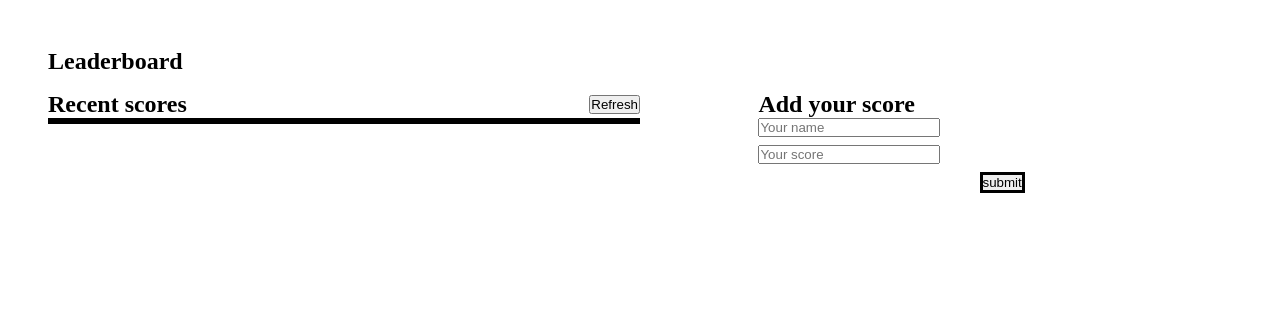
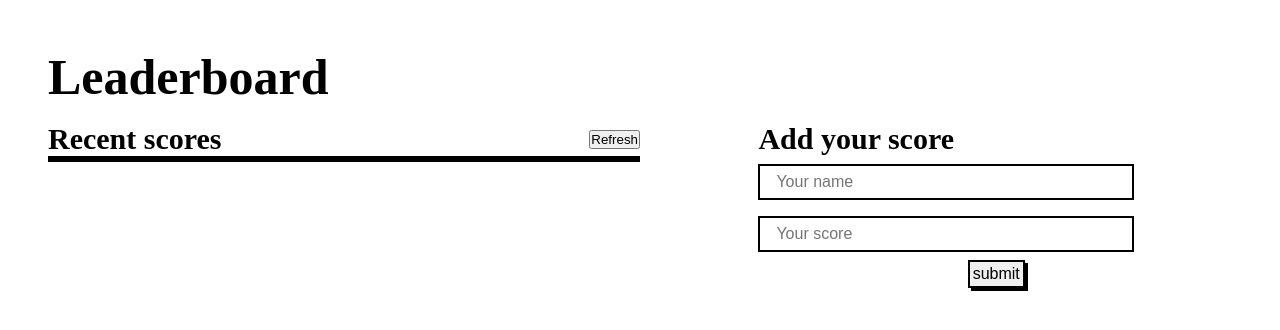
Before and after one commit to francis3400/Leaderboard-app, a website built with webpack: page src/index.html in a window 1280 px wide. Built offline with nearby package versions, Linux system fonts and the light colour scheme.

Commit message:
Update style.css

```diff
--- a/src/style.css
+++ b/src/style.css
@@ -7,7 +7,16 @@ body {
   background-color: #fff;
 }
 
+h1 {
+  font-size: 50px;
+}
+
+span {
+  padding-left: 1rem;
+}
+
 h2 {
+  font-size: 30px;
   margin-right: 1rem;
 }
 
@@ -46,7 +55,8 @@ h2 {
 }
 
 .score {
-  padding: 0 0.5rem;
+  width: 100%;
+  font-size: 1.6rem;
 }
 
 .score:nth-of-type(even) {
@@ -55,14 +65,27 @@ h2 {
 }
 
 .add {
-  font-size: 1.5rem;
+  font-size: 30px;
   font-weight: bold;
 }
 
-.button-form button {
-  align-content: flex-end;
-  border: 3px solid;
+.refresh {
+  margin-bottom: 0.5rem;
+}
+
+.button-form button,
+.refresh {
   cursor: pointer;
+  padding: 3px;
+  border: 2px solid black;
+  box-shadow: 3px 3px;
+  font-size: 1rem;
+  transition: transform 0.3s;
+}
+
+button:active {
+  font-size: 1.4rem;
+  transform: scale(0.95);
 }
 
 .form {
@@ -71,6 +94,10 @@ h2 {
 }
 
 .form input {
-  width: 50%;
-  margin-bottom: 0.5rem;
+  width: 100%;
+  margin: 0.5rem auto;
+  height: 2rem;
+  padding-left: 1rem;
+  border: 2px solid black;
+  font-size: 1rem;
 }
```
